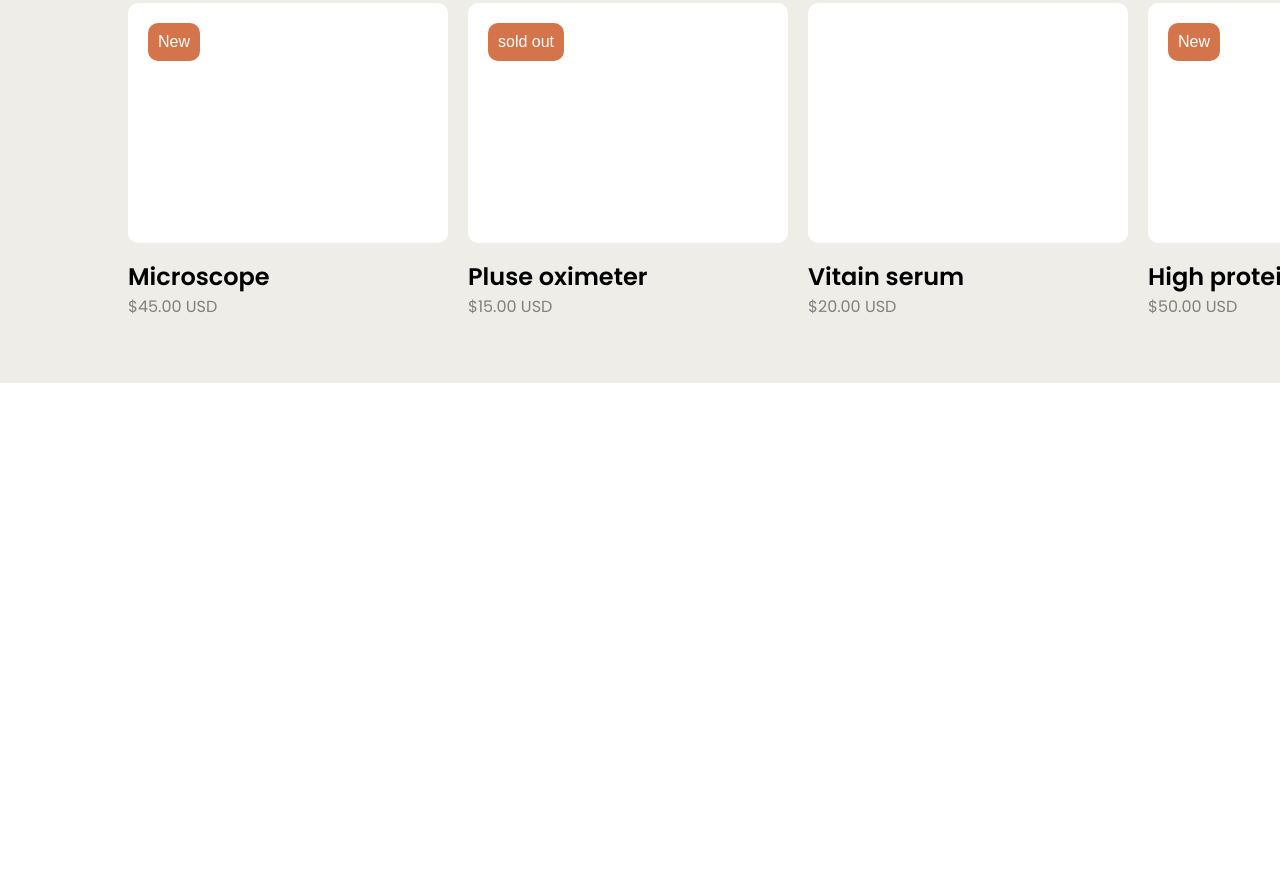
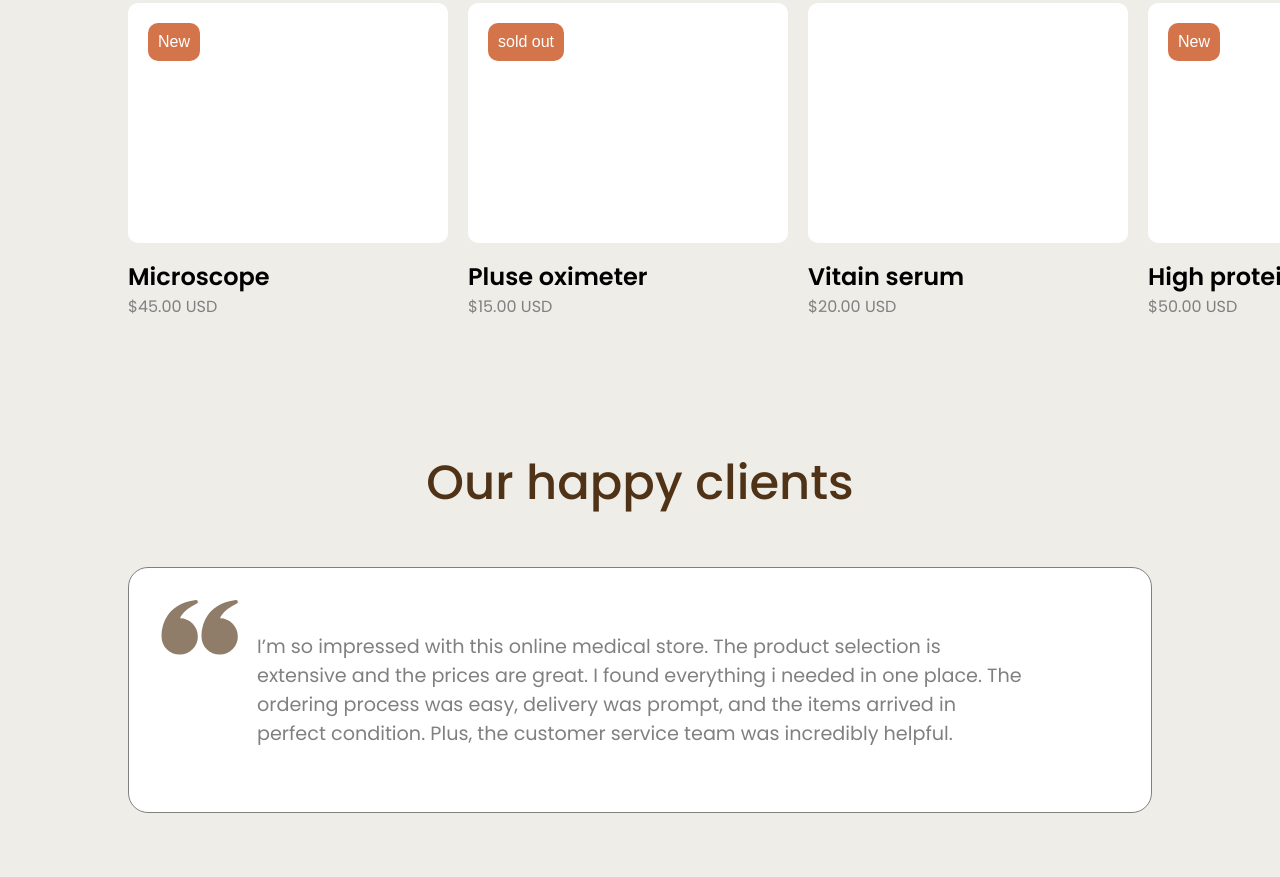
Before and after one commit to AhmedSami019/practice-of-grid, a plain HTML site: page index.html in a window 1280 px wide. Shown: the part 1454-2331 px from the top of the page. Before the commit the page ends 1837 px from the top, so only its background shows below. Drawn offline with Linux system fonts and the light colour scheme.

Commit message:
working on client section

```diff
--- a/index.html
+++ b/index.html
@@ -185,5 +185,17 @@
 
       </div>
     </section>
+
+    <!-- this is client section -->
+     <section class="client-section">
+        <h2 class="category-heading text-center">Our happy clients</h2>
+        <div>
+            <div class="claint-text-box">
+                <img src="images/comma.svg" alt="">
+                <p>I’m so impressed with this online medical store. The product selection is extensive and the prices are great. I found everything i needed in one place. The ordering process was easy, delivery was prompt, and the items arrived in perfect condition. Plus, the customer service team was incredibly helpful.</p>
+            </div>
+            <div></div>
+        </div>
+     </section>
   </body>
 </html>
--- a/styles/style.css
+++ b/styles/style.css
@@ -197,3 +197,25 @@
     left: 20px;
     top: 20px;
 }
+
+/* this css about client section */
+.client-section{
+    padding: 5% 10%;
+    background-color: #EEEDE7;
+}
+.claint-text-box{
+    background-color: white;
+    border: 1px solid gray;
+    border-radius: 20px;
+    padding: 4rem 8rem;
+    position: relative;
+}
+.claint-text-box img{
+    position: absolute;
+    left: 2rem;
+    top: 2rem;
+}
+.claint-text-box p{
+    font-size: 1.2rem;
+    color: gray;
+}
```
Also changed, not shown: images/comma.svg (added).
